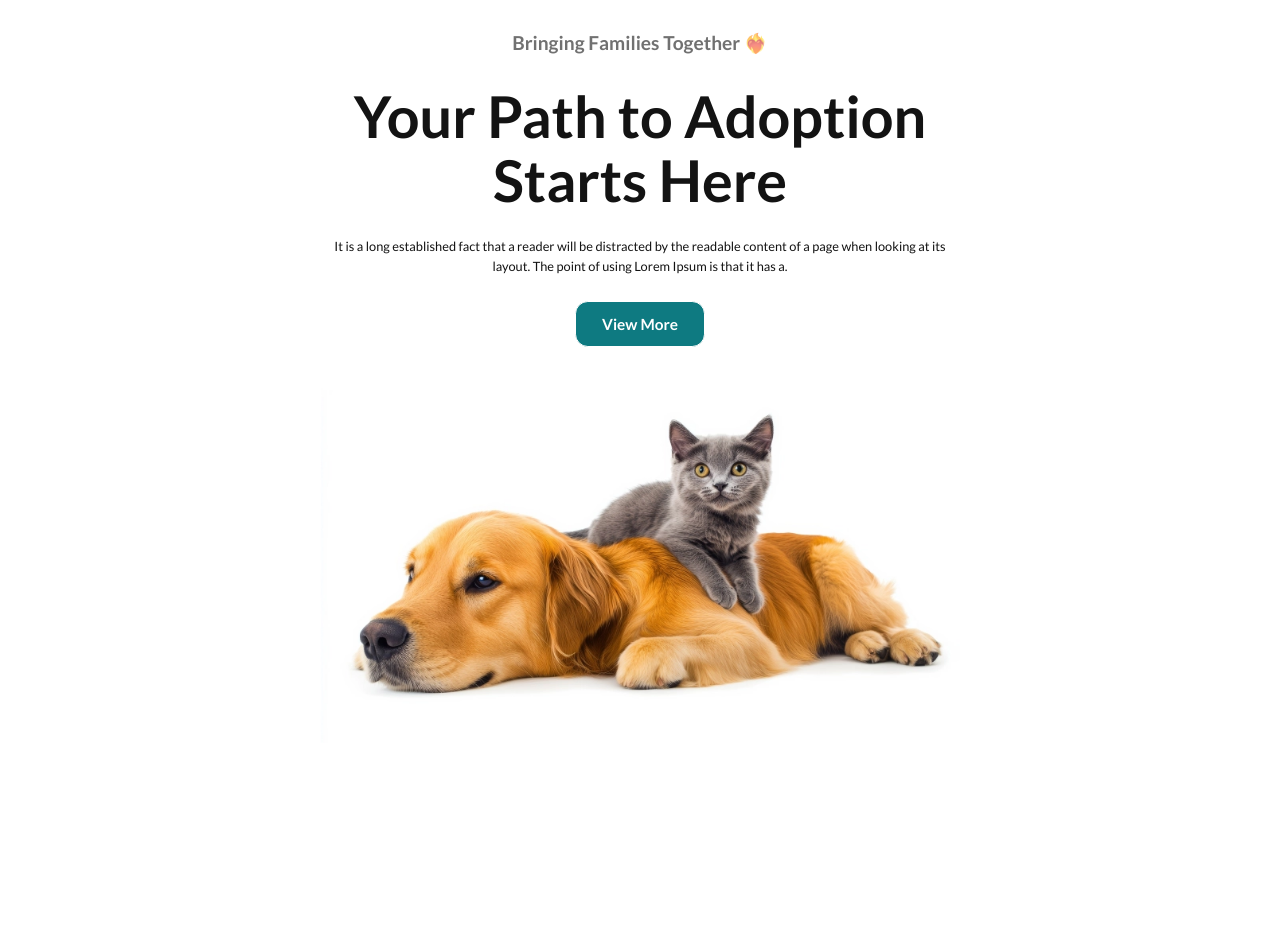
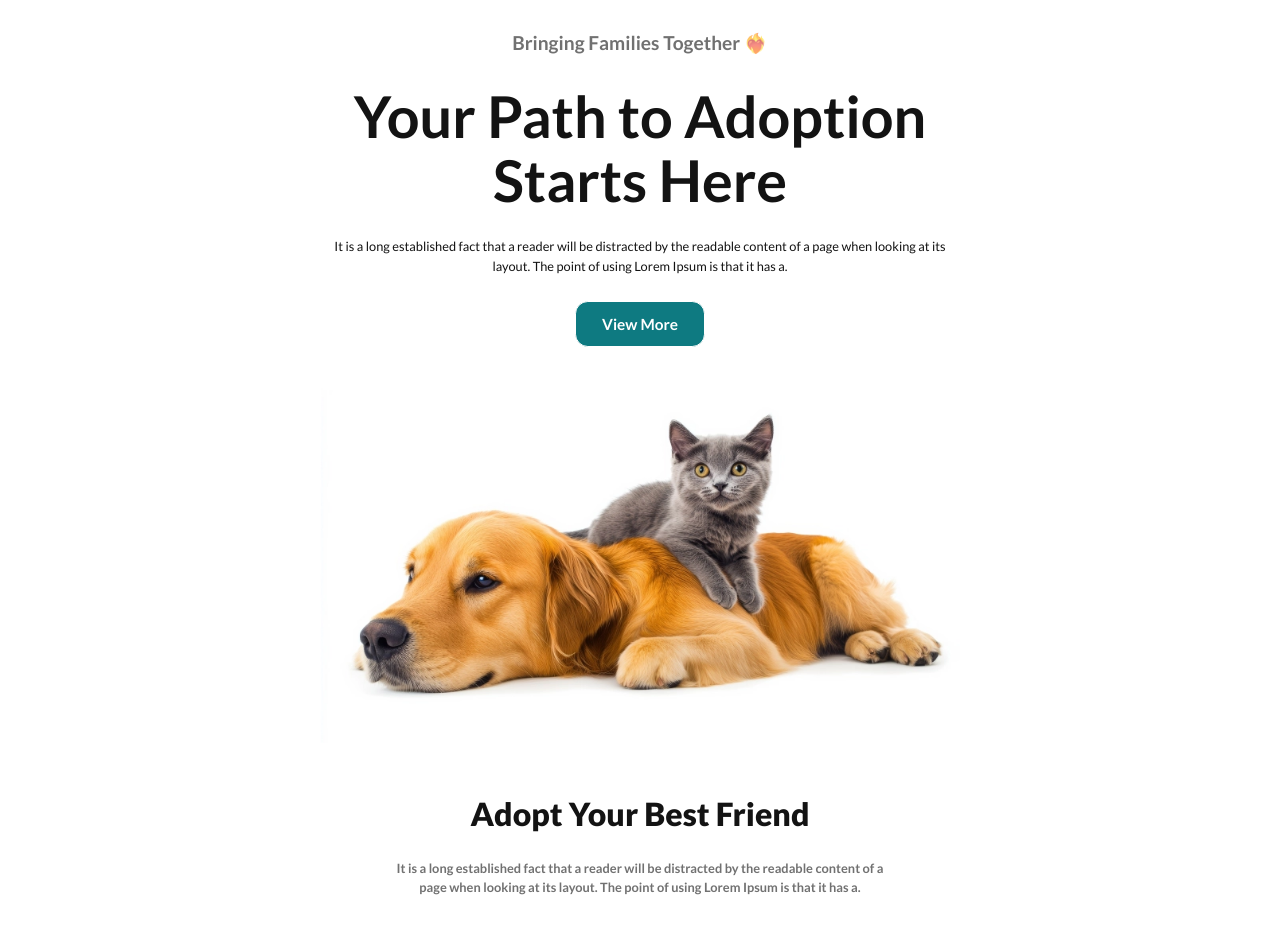
Before and after one commit to Zubayda1425/peddy, a website: page index.html in a window 1280 px wide. Shown: the part 139-1072 px from the top of the page. Before the commit the page ends 921 px from the top, so only its background shows below. Drawn offline with Linux system fonts and the light colour scheme.

Commit message:
Adopt Section Heading

```diff
--- a/index.html
+++ b/index.html
@@ -98,6 +98,19 @@
                 <img src="images/pet.webp" alt="">
             </div>
         </div>
+
+
+        <!-- Home section -->
+        <div class="mt-[6vh] text-center  w-[60vw] mx-auto _____ mbl:w-[40vw] mbl:my-[3vw]">
+            <h1>
+                <h1 class="text-[4rem] text-text font-[800] leading-20 mb-[5vw] _____ mbl:text-[2.5rem] mbl:mb-[1vw]">
+                    Adopt Your Best Friend</h1>
+            </h1>
+
+            <p class="text-[2.2rem] text-text_60 font-semibold mb-[4vw] _____ mbl:text-[1rem] mbl:mb-[2vw]">It is a long
+                established fact that a reader will be distracted by the readable content of a page when looking at its
+                layout. The point of using Lorem Ipsum is that it has a.</p>
+        </div>
     </main>
 
 
```
Also changed, not shown: src/output.css.
